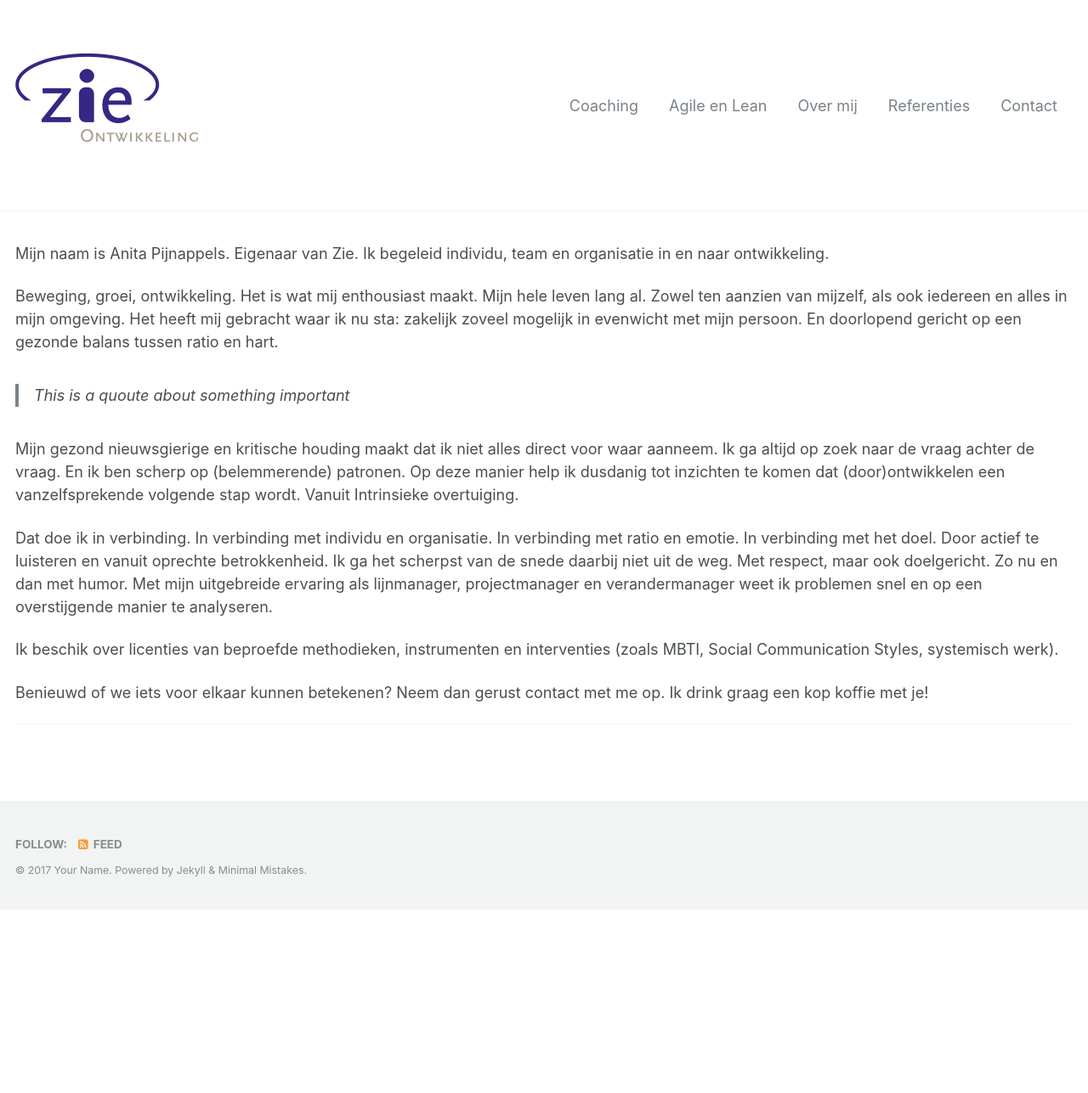
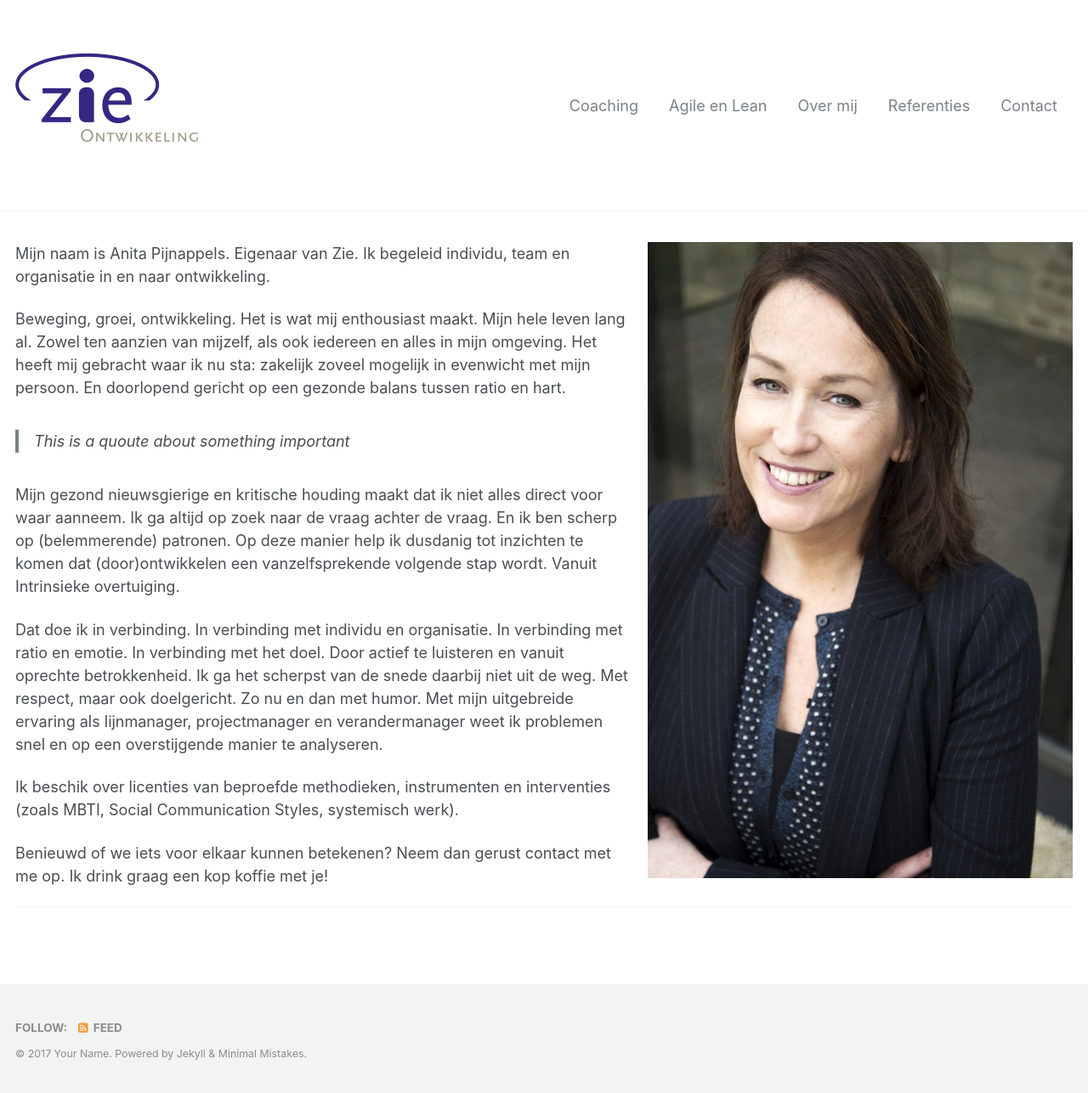
Before and after one commit to twinmum1/zie-ontwikkeling, a Jekyll site: the page built from _pages/overmij.md, in a window 1280 px wide. Shown: the whole page at 85% size. Built offline with Jekyll 4.4.1, drawn with Linux system fonts in a browser that asks for light colours; before the commit the page ends 1071 px from its top, so only the background shows below that.

Commit message:
Update overmij.md

```diff
--- a/_pages/overmij.md
+++ b/_pages/overmij.md
@@ -7,7 +7,7 @@ date: 2016-03-23T11:48:41-04:00
 
 
 
-
+![image-right]({{ site.url }}{{ site.baseurl }}/assets/images/anita.jpg){: .align-right}
 
 Mijn naam is Anita Pijnappels. Eigenaar van Zie. Ik begeleid individu,  team
 en organisatie in en naar ontwikkeling.
```
